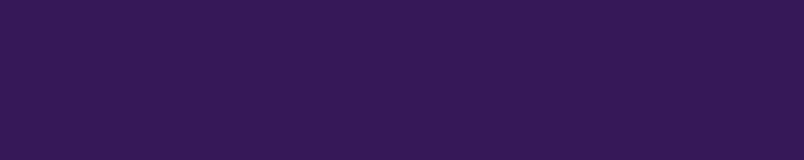
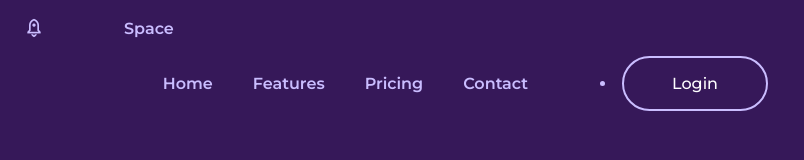
Before and after one commit to DevSnowHorse/Snowhorse2, a plain HTML site: page index.html in a window 1280 px wide. Shown: the whole page, without its empty margins (0-804 px from the left). Drawn offline with nearby package versions, Linux system fonts and the light colour scheme.

Commit message:
trabajo completo

```diff
--- a/assets/css/styles.css
+++ b/assets/css/styles.css
@@ -83,6 +83,71 @@ img {
 
 /*=============== HEADER & NAV ===============*/
 
+.header {
+  position: fixed;
+  width: 100%;
+  top: 0;
+  left:0;
+  background-color: var(--body-color);
+  z-index: var(--z-fixed);
+}
+.nav{
+  position: relative;
+  height: var(--header-height);
+  display: flex;
+  justify-content: space-between;
+  align-items: center;
+}
+
+.nav__menu{
+  display: flex;
+  align-items: center;
+  column-gap: 4.5rem;
+  width: 60%;
+}
+
+.nav__list{
+  margin-left:auto ;
+display: flex;
+flex-direction:row;
+gap: 2.5rem;
+}
+
+.nav__item{
+color: var(--text-color);
+font-weight: var(--font-semi-bold);
+row-gap: 2.5rem;
+}
+
+.nav__logo{
+  display: flex;
+  align-items:center;
+  justify-content: center;
+  color: var(--text-color);
+  column-gap: 5rem;
+  font-weight: var(--font-semi-bold);
+}
+.nav__logo i {
+  font-size: 1.25rem;
+  font-weight:initial ;
+}
+
+
+.nav__link{
+  color: var(--text-color);
+  font-weight: var(--font-semi-bold);
+  row-gap: 2.5rem;
+}
+
+.nav__button {
+  display: inline-block;
+  width: max-content;
+  background-color: var(--body-color);
+  color: var(--title-color);
+  border: 2px solid var(--text-color);
+  padding: 1rem 3rem ;
+  border-radius: 4rem ;
+}
 
 /* Navigation for mobile devices */
 
--- a/index.html
+++ b/index.html
@@ -18,7 +18,22 @@
    <body>
       <!--==================== HEADER ====================-->
       <header class="header" id="header">
+         <nav class="nav container">
+            <a href="#" class="nav__logo">
+               <i class="ri-rocket-2-line"></i> Space
+            </a>
+         </nav>
+         <div class="nav__menu">
+            <ul class="nav__list">
 
+                  <li class="nav__item"><a href="#" class="nav__link">Home</a></li>
+                  <li class="nav__item"><a href="#" class="nav__link">Features</a></li>
+                  <li class="nav__item"><a href="#" class="nav__link">Pricing</a></li>
+                  <li class="nav__item"><a href="#" class="nav__link">Contact</a></li>
+
+            </ul>
+            <li><a href="#" class="nav__button">Login</a></li>
+         </div>
       </header>
 
       <!--==================== MAIN ====================-->
```
